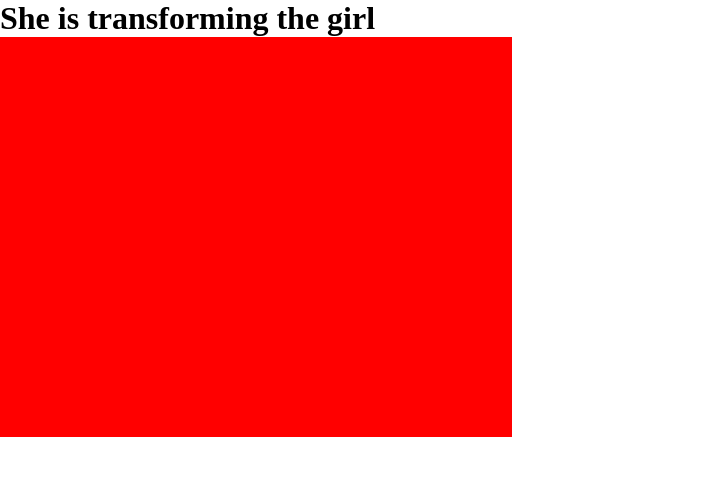
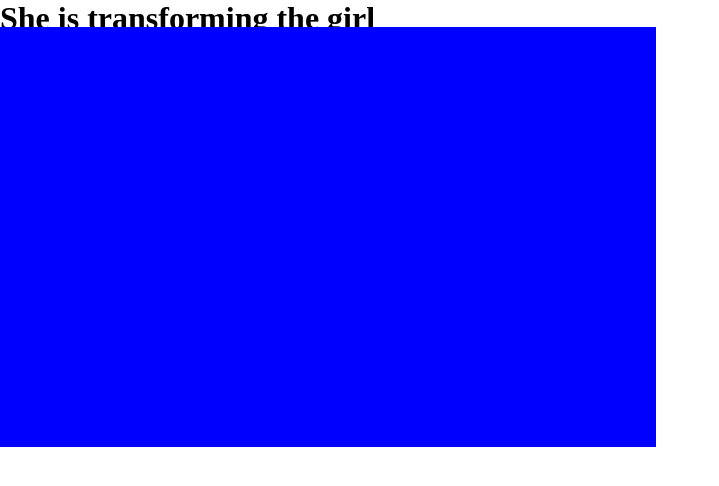
Before and after one commit to itstheandre/implementation-v2, a plain HTML site: page day4/index.html in a window 1280 px wide. In both pictures the pointer is over the element 256 px from the left and 237 px from the top of the page. Shown: the whole page, without its empty margins (0-719 px from the left). Drawn offline with Linux system fonts and the light colour scheme.

Commit message:
Before break

```diff
--- a/day4/style.css
+++ b/day4/style.css
@@ -16,4 +16,11 @@ div {
   height: 400px;
   background-color: red;
   width: 40%;
+  transition: transform 0.5s, background-color 1s;
 }
+
+div:hover {
+  transform: scale(1.05);
+  background-color: blue;
+  width: 50%;
+}
```
